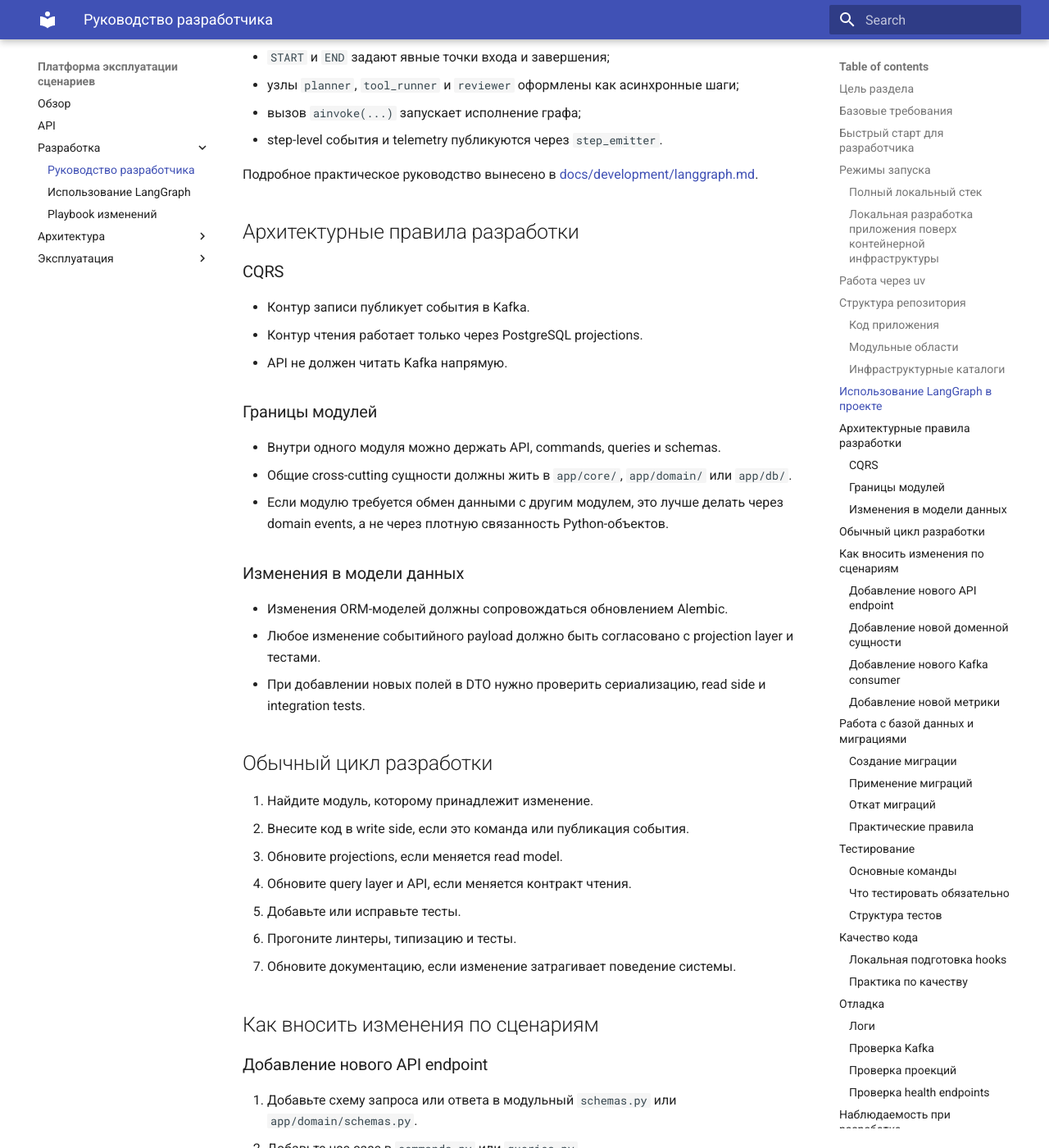
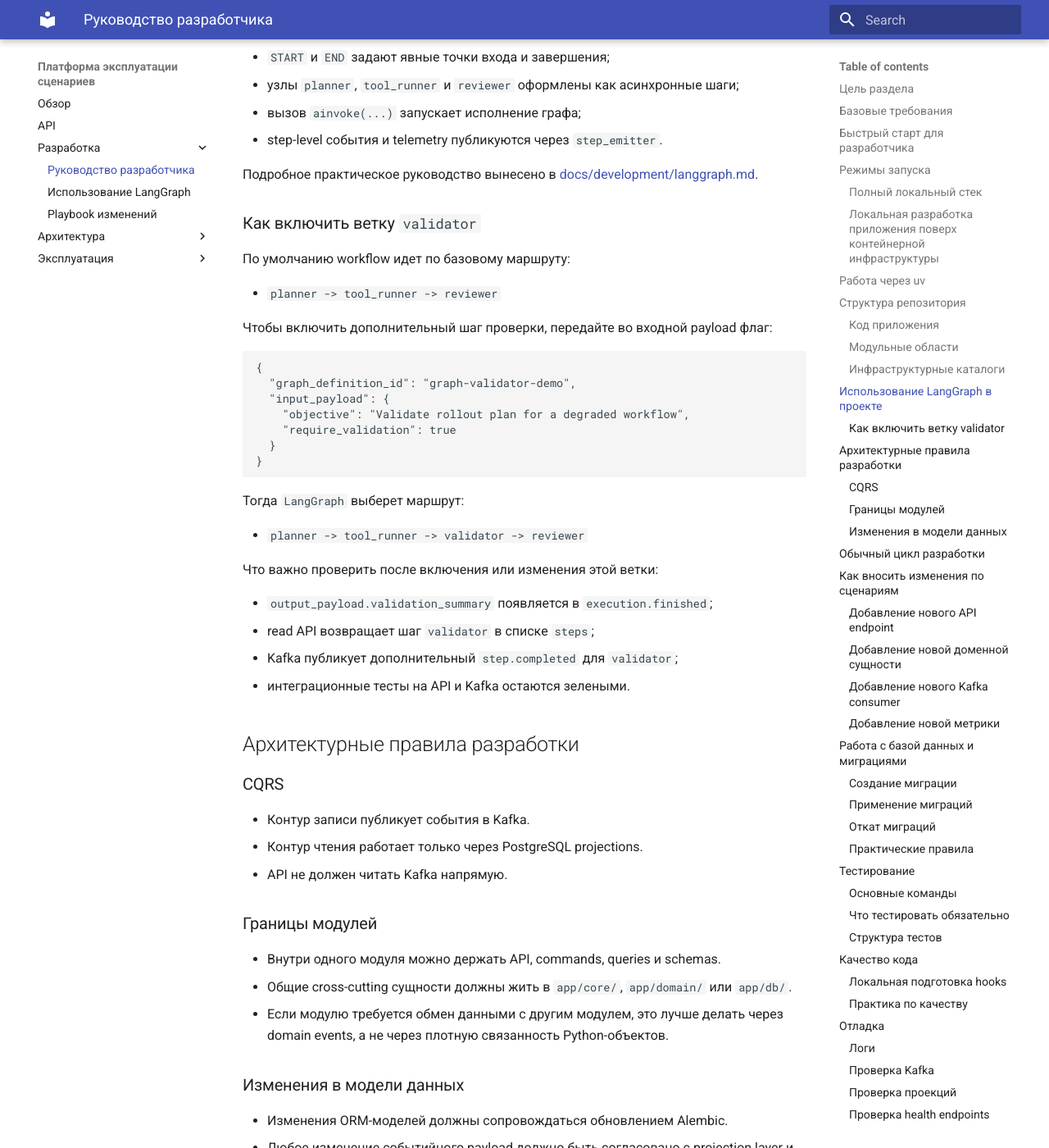
Before and after one commit to sergeyenikeev/FastAPI_Layers, an MkDocs documentation site: the page built from docs/development/guide.md, in a window 1280 px wide and 1400 px high, scrolled down 3655 px. Shown: the whole window at 82% size. Built offline with MkDocs 1.6.1 and Material for MkDocs 9.7.7, drawn with Linux system fonts in a browser that asks for light colours.

Commit message:
доки

````diff
--- a/docs/development/guide.md
+++ b/docs/development/guide.md
@@ -150,6 +150,35 @@ uv run mkdocs build
 - step-level события и telemetry публикуются через `step_emitter`.
 
 Подробное практическое руководство вынесено в [docs/development/langgraph.md](d:/p/FastAPI/FastAPI_Layers/docs/development/langgraph.md).
+
+### Как включить ветку `validator`
+
+По умолчанию workflow идет по базовому маршруту:
+
+- `planner -> tool_runner -> reviewer`
+
+Чтобы включить дополнительный шаг проверки, передайте во входной payload флаг:
+
+```json
+{
+  "graph_definition_id": "graph-validator-demo",
+  "input_payload": {
+    "objective": "Validate rollout plan for a degraded workflow",
+    "require_validation": true
+  }
+}
+```
+
+Тогда `LangGraph` выберет маршрут:
+
+- `planner -> tool_runner -> validator -> reviewer`
+
+Что важно проверить после включения или изменения этой ветки:
+
+- `output_payload.validation_summary` появляется в `execution.finished`;
+- read API возвращает шаг `validator` в списке `steps`;
+- Kafka публикует дополнительный `step.completed` для `validator`;
+- интеграционные тесты на API и Kafka остаются зелеными.
 
 ## Архитектурные правила разработки
 
````
Also changed, not shown: README.md (+27 -0 lines), docs/development/langgraph.md (+15 -0 lines), docs/operations/runbook.md (+22 -0 lines), 1 other file.
